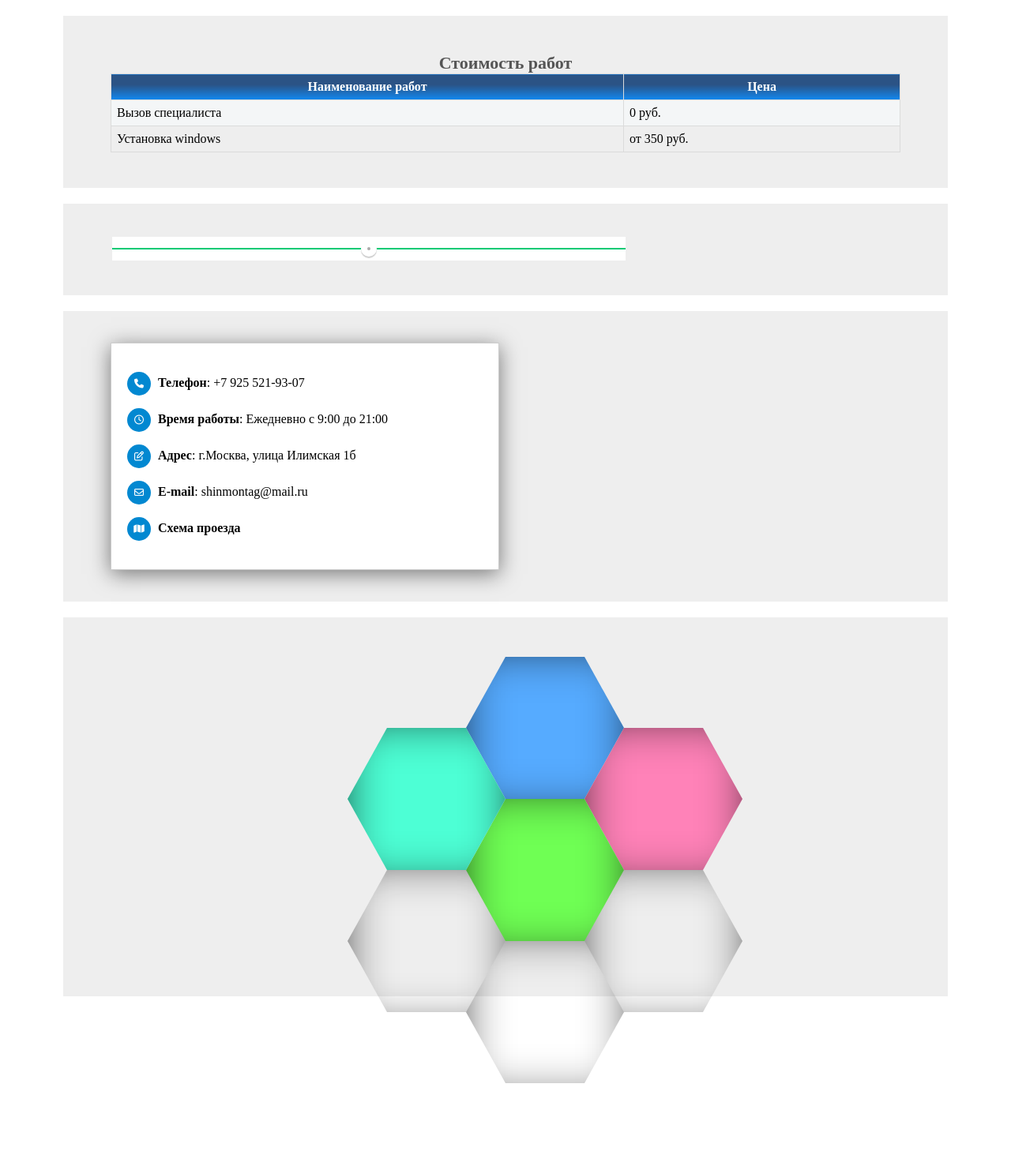
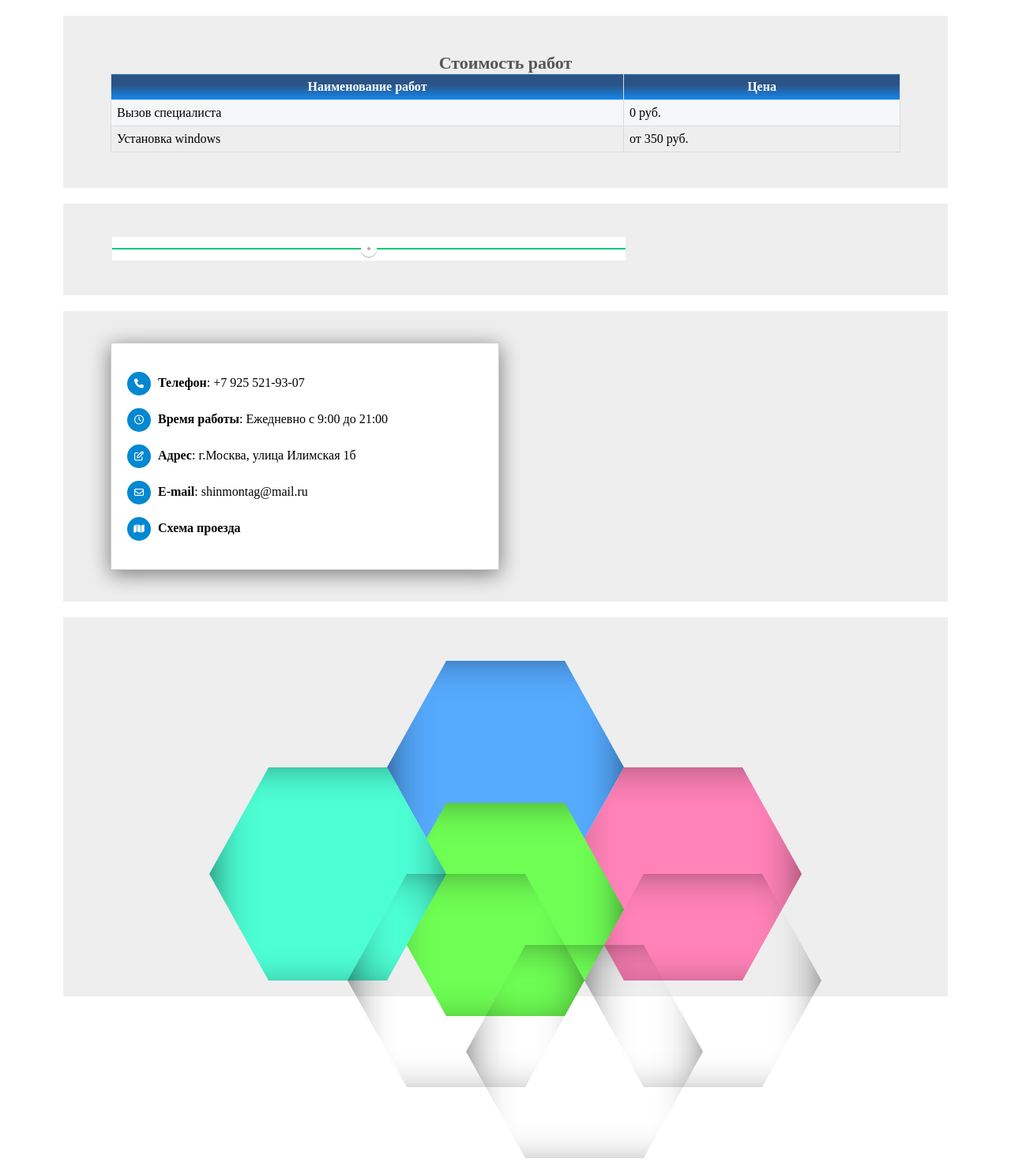
Before and after one commit to hramn1/hramn, a website: page index.html in a window 1280 px wide. Shown: the whole page at 79% size. Before the commit the page ends 1382 px from the top, so only its background shows below. Drawn offline with nearby package versions, Linux system fonts and the light colour scheme; files that its build step writes are made by us from their sources.

Commit message:
правки

```diff
--- a/sass/clip-path.scss
+++ b/sass/clip-path.scss
@@ -5,8 +5,8 @@
   height: 400px;
 }
 .clip-path__block{
-  width: 200px;
-  height: 200px;
+  width: 300px;
+  height: 300px;
   position: absolute;
   clip-path: polygon(25% 5%, 75% 5%, 100% 50%, 75% 95%, 25% 95%, 0% 50%);
   box-shadow: inset 2px 4px 67px -16px #000;
@@ -21,8 +21,8 @@
   }
   &--2{
     background-color: #ff82b8;
-    top: 90px;
-    right: 200px;
+    top: 135px;
+    right: 125px;
 
   }
   &--3{
@@ -32,8 +32,8 @@
   }
   &--4{
     background-color: #4dffd5;
-    top: 90px;
-    left: 300px;
+    top: 135px;
+    left: 125px;
   }
   &--5{
     top: 270px;
```
